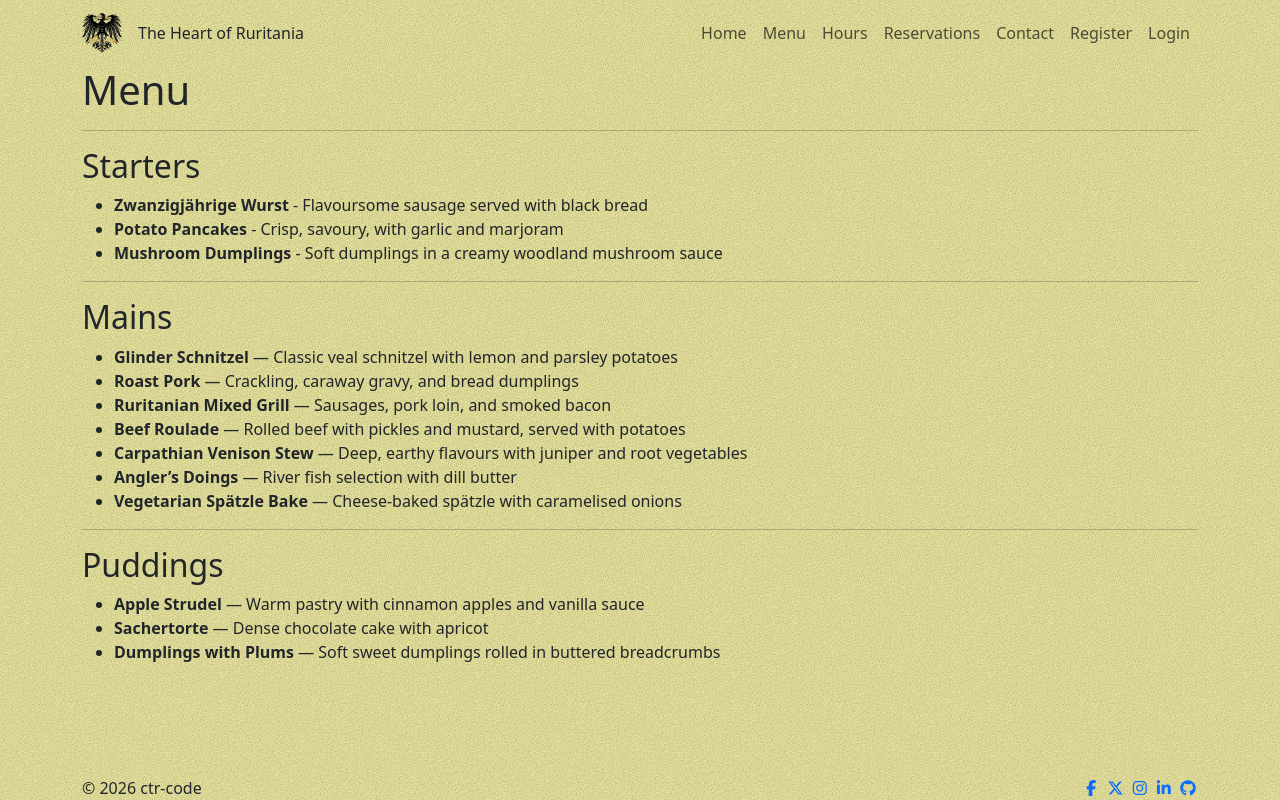
After one commit to ctr-code/heart-of-ruritania, a Django app: template core/templates/core/menu.html in a window 1280 px wide. The commit adds this page. Run offline with Django 5.2, Linux system fonts and the light colour scheme; the template is opened without the code that fills it, so the values that code supplies are empty; some libraries are stand-ins or nearby versions.

Commit message:
Add Contact and Menu pages

```diff
--- /dev/null
+++ b/core/templates/core/menu.html
@@ -0,0 +1,52 @@
+{% extends "base.html" %}
+{% load static %}
+
+{% block head_title %}Menu - The Heart of Ruritania{% endblock %}
+
+{% block main %}
+<section class="container">
+    <div class="row">
+        <div class="col-12">
+            <h1>Menu</h1>
+            <hr>
+            <h2 id="starters">Starters</h2>
+            <ul>
+                <li><strong>Zwanzigjährige Wurst</strong> - Flavoursome sausage served
+                    with black bread</li>
+                <li><strong>Potato Pancakes</strong> - Crisp, savoury, with garlic and
+                    marjoram</li>
+                <li><strong>Mushroom Dumplings</strong> - Soft dumplings in a creamy
+                    woodland mushroom sauce</li>
+            </ul>
+            <hr>
+            <h2 id="mains">Mains</h2>
+            <ul>
+                <li><strong>Glinder Schnitzel</strong> — Classic veal schnitzel with
+                    lemon and parsley potatoes</li>
+                <li><strong>Roast Pork</strong> — Crackling, caraway gravy, and bread
+                    dumplings</li>
+                <li><strong>Ruritanian Mixed Grill</strong> — Sausages, pork loin, and
+                    smoked bacon</li>
+                <li><strong>Beef Roulade</strong> — Rolled beef with pickles and
+                    mustard, served with potatoes</li>
+                <li><strong>Carpathian Venison Stew</strong> — Deep, earthy flavours
+                    with juniper and root vegetables</li>
+                <li><strong>Angler’s Doings</strong> — River fish selection with dill
+                    butter</li>
+                <li><strong>Vegetarian Spätzle Bake</strong> — Cheese‑baked spätzle with
+                    caramelised onions</li>
+            </ul>
+            <hr>
+            <h2 id="puddings">Puddings</h2>
+            <ul>
+                <li><strong>Apple Strudel</strong> — Warm pastry with cinnamon apples
+                    and vanilla sauce</li>
+                <li><strong>Sachertorte</strong> — Dense chocolate cake with
+                    apricot</li>
+                <li><strong>Dumplings with Plums</strong> — Soft sweet dumplings rolled
+                    in buttered breadcrumbs</li>
+            </ul>
+        </div>
+    </div>
+</section>
+{% endblock %}
--- a/core/urls.py
+++ b/core/urls.py
@@ -5,6 +5,8 @@ from . import views
 urlpatterns = [
     path('', views.index, name='index'),
     path('hours', views.opening_hours, name='hours'),
+    path('menu', views.menu, name='menu'),
+    path('contact', views.contact, name='contact'),
     path('delete_reservation/<int:id>', views.delete_reservation,
          name='delete_reservation'),
     path('reservations/<int:year>-<int:month>-<int:day>/'
--- a/templates/base.html
+++ b/templates/base.html
@@ -1,8 +1,9 @@
 {% load static %}
 {% url 'index' as home_url %}
+{% url 'menu' as menu_url %}
 {% url 'hours' as hours_url %}
 {% url 'reservations' as reservations_url %}
-{% url 'about' as about_url %}
+{% url 'contact' as contact_url %}
 {% url 'account_login' as login_url %}
 {% url 'account_signup' as signup_url %}
 {% url 'account_logout' as logout_url %}
@@ -54,6 +55,10 @@
                             href="{{ home_url }}">Home</a>
                     </li>
                     <li class="nav-item">
+                        <a class="nav-link {% if request.path == menu_url %}active" aria-current="page{% endif %}"
+                            href="{{ menu_url }}">Menu</a>
+                    </li>
+                    <li class="nav-item">
                         <a class="nav-link {% if request.path == hours_url %}active" aria-current="page{% endif %}"
                             href="{{ hours_url }}">Hours</a>
                     </li>
@@ -62,8 +67,8 @@
                             aria-current="page{% endif %}" href="{{ reservations_url }}">Reservations</a>
                     </li>
                     <li class="nav-item">
-                        <a class="nav-link {% if request.path == about_url %}active" aria-current="page{% endif %}"
-                            href="{{ about_url }}">About</a>
+                        <a class="nav-link {% if request.path == contact_url %}active" aria-current="page{% endif %}"
+                            href="{{ contact_url }}">Contact</a>
                     </li>
                     {% if user.is_authenticated %}
                     <li class="nav-item">
```
Also changed, not shown: core/templates/core/contact.html (added, +28 -0 lines), core/templates/core/index.html (+8 -1 lines), core/views.py (+24 -7 lines).
